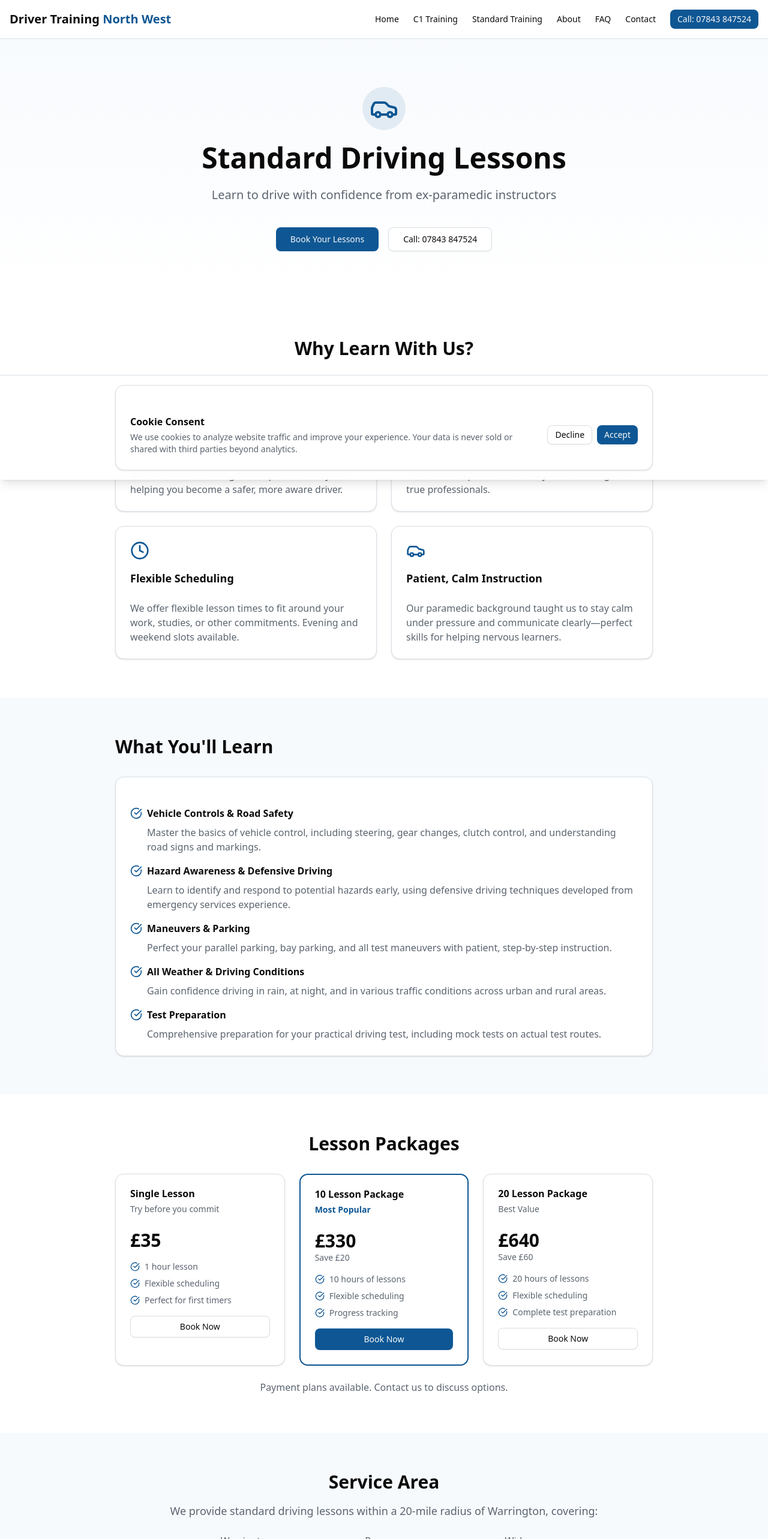
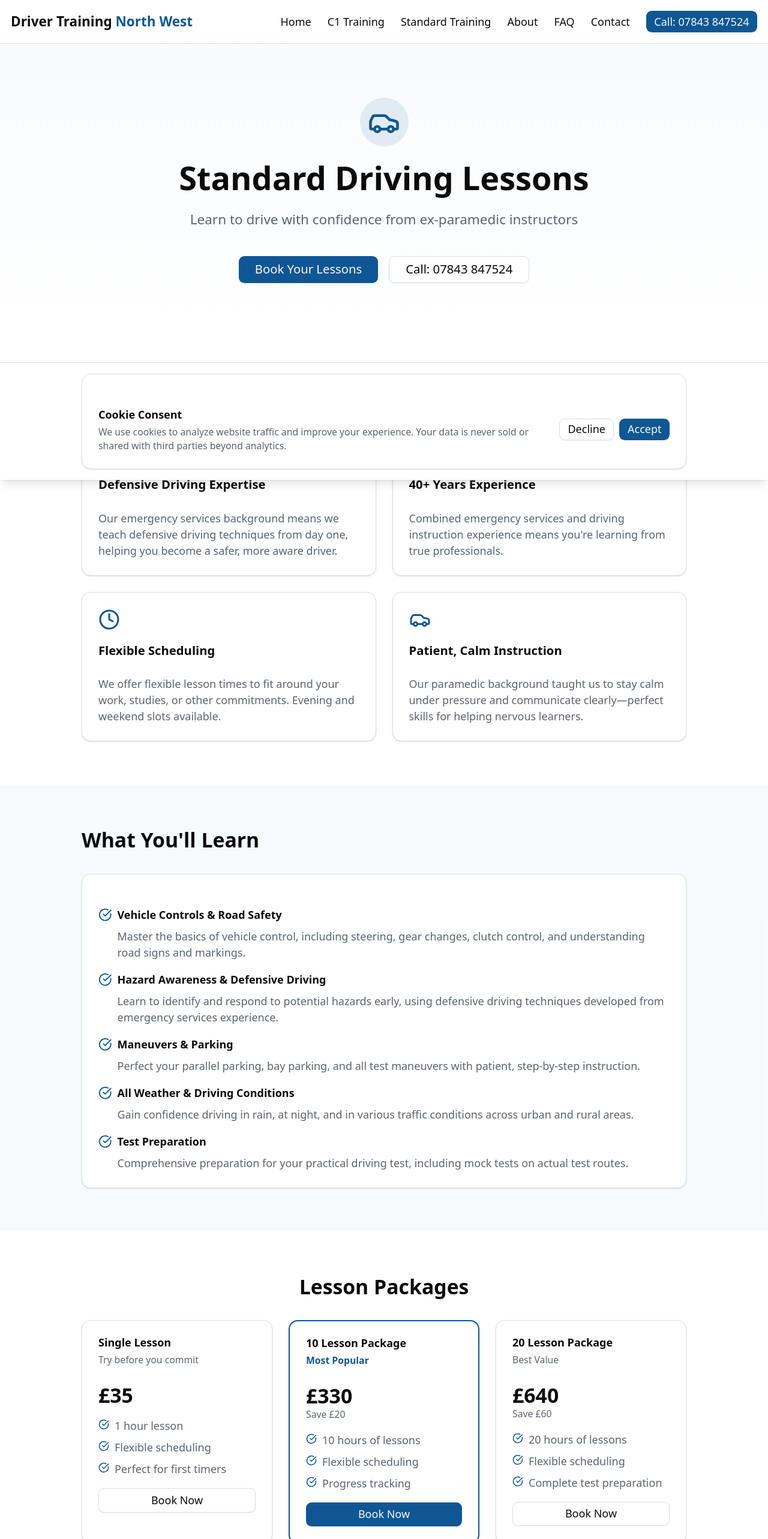
Before and after one commit to hloughrey/driver-training-v2, a Next.js app: page /training/standard-licence in a window 1280 px wide. Shown: the top 2566 px of the page at 60% size. Built offline with nearby package versions, Linux system fonts and the light colour scheme.

Commit message:
increase font size

```diff
--- a/src/app/contact/page.tsx
+++ b/src/app/contact/page.tsx
@@ -76,13 +76,13 @@ export default function ContactPage() {
                 <div className="space-y-4">
                   <div>
                     <h4 className="font-semibold mb-2">Standard Training</h4>
-                    <p className="text-sm text-muted-foreground">
+                    <p className="text-base text-muted-foreground">
                       20-mile radius: Warrington, Runcorn, Widnes, St Helens, Wigan, Sale, Altrincham, Northwich, Knutsford, Chester
                     </p>
                   </div>
                   <div>
                     <h4 className="font-semibold mb-2">C1 Training</h4>
-                    <p className="text-sm text-muted-foreground">
+                    <p className="text-base text-muted-foreground">
                       Extended coverage: All standard areas plus Liverpool, Manchester, Stockport, Bolton, and wider Merseyside
                     </p>
                   </div>
--- a/src/app/globals.css
+++ b/src/app/globals.css
@@ -117,9 +117,14 @@
 }
 
 @layer base {
+  html {
+    @apply text-[16px] sm:text-[17px] md:text-[18px];
+  }
+
   * {
     @apply border-border outline-ring/50;
   }
+
   body {
     @apply bg-background text-foreground;
   }
--- a/src/app/page.tsx
+++ b/src/app/page.tsx
@@ -55,15 +55,15 @@ export default function HomePage() {
           <div className="max-w-4xl mx-auto grid sm:grid-cols-3 gap-8 text-center">
             <div className="space-y-2">
               <div className="text-4xl font-bold text-primary">40+</div>
-              <div className="text-sm text-muted-foreground">Years Combined Experience</div>
+              <div className="text-base text-muted-foreground">Years Combined Experience</div>
             </div>
             <div className="space-y-2">
               <div className="text-4xl font-bold text-primary">90%</div>
-              <div className="text-sm text-muted-foreground">First-Time Pass Rate</div>
+              <div className="text-base text-muted-foreground">First-Time Pass Rate</div>
             </div>
             <div className="space-y-2">
               <div className="text-4xl font-bold text-primary">100%</div>
-              <div className="text-sm text-muted-foreground">Ex-Paramedic Instructors</div>
+              <div className="text-base text-muted-foreground">Ex-Paramedic Instructors</div>
             </div>
           </div>
         </div>
--- a/src/app/training/standard-licence/page.tsx
+++ b/src/app/training/standard-licence/page.tsx
@@ -183,7 +183,7 @@ export default function StandardLicensePage() {
                 </CardHeader>
                 <CardContent className="space-y-4">
                   <div className="text-3xl font-bold">£35</div>
-                  <ul className="space-y-2 text-sm text-muted-foreground">
+                  <ul className="space-y-2 text-base text-muted-foreground">
                     <li className="flex items-start gap-2">
                       <CheckCircle className="h-4 w-4 text-primary mt-0.5 flex-shrink-0" />
                       <span>1 hour lesson</span>
@@ -213,7 +213,7 @@ export default function StandardLicensePage() {
                     <div className="text-3xl font-bold">£330</div>
                     <div className="text-sm text-muted-foreground">Save £20</div>
                   </div>
-                  <ul className="space-y-2 text-sm text-muted-foreground">
+                  <ul className="space-y-2 text-base text-muted-foreground">
                     <li className="flex items-start gap-2">
                       <CheckCircle className="h-4 w-4 text-primary mt-0.5 flex-shrink-0" />
                       <span>10 hours of lessons</span>
@@ -243,7 +243,7 @@ export default function StandardLicensePage() {
                     <div className="text-3xl font-bold">£640</div>
                     <div className="text-sm text-muted-foreground">Save £60</div>
                   </div>
-                  <ul className="space-y-2 text-sm text-muted-foreground">
+                  <ul className="space-y-2 text-base text-muted-foreground">
                     <li className="flex items-start gap-2">
                       <CheckCircle className="h-4 w-4 text-primary mt-0.5 flex-shrink-0" />
                       <span>20 hours of lessons</span>
--- a/src/components/layout/footer.tsx
+++ b/src/components/layout/footer.tsx
@@ -18,7 +18,7 @@ export function Footer() {
           {/* Quick Links */}
           <div className="space-y-4">
             <h4 className="font-semibold">Quick Links</h4>
-            <ul className="space-y-2 text-sm">
+            <ul className="space-y-2 text-base">
               <li>
                 <Link href="/training/c1-licence" className="text-muted-foreground hover:text-foreground transition-colors">
                   C1 Training
@@ -50,7 +50,7 @@ export function Footer() {
           {/* Service Areas */}
           <div className="space-y-4">
             <h4 className="font-semibold">Service Areas</h4>
-            <ul className="space-y-1 text-sm text-muted-foreground">
+            <ul className="space-y-1 text-base text-muted-foreground">
               <li>Warrington</li>
               <li>Runcorn</li>
               <li>Widnes</li>
@@ -67,7 +67,7 @@ export function Footer() {
           {/* Contact */}
           <div className="space-y-4">
             <h4 className="font-semibold">Contact Us</h4>
-            <div className="space-y-2 text-sm text-muted-foreground">
+            <div className="space-y-2 text-base text-muted-foreground">
               <p>
                 <a href="tel:07843847524" className="hover:text-foreground transition-colors">
                   07843 847524
--- a/src/components/layout/header.tsx
+++ b/src/components/layout/header.tsx
@@ -36,37 +36,37 @@ export function Header() {
           <nav className="hidden md:flex items-center space-x-6">
             <Link
               href="/"
-              className="text-sm font-medium transition-colors hover:text-primary"
+              className="text-base font-medium transition-colors hover:text-primary"
             >
               Home
             </Link>
             <Link
               href="/training/c1-licence"
-              className="text-sm font-medium transition-colors hover:text-primary"
+              className="text-base font-medium transition-colors hover:text-primary"
             >
               C1 Training
             </Link>
             <Link
               href="/training/standard-licence"
-              className="text-sm font-medium transition-colors hover:text-primary"
+              className="text-base font-medium transition-colors hover:text-primary"
             >
               Standard Training
             </Link>
             <Link
               href="/about"
-              className="text-sm font-medium transition-colors hover:text-primary"
+              className="text-base font-medium transition-colors hover:text-primary"
             >
               About
             </Link>
             <Link
               href="/faq"
-              className="text-sm font-medium transition-colors hover:text-primary"
+              className="text-base font-medium transition-colors hover:text-primary"
             >
               FAQ
             </Link>
             <Link
               href="/contact"
-              className="text-sm font-medium transition-colors hover:text-primary"
+              className="text-base font-medium transition-colors hover:text-primary"
             >
               Contact
             </Link>
--- a/src/components/sections/cta-section.tsx
+++ b/src/components/sections/cta-section.tsx
@@ -9,7 +9,7 @@ export function CTASection() {
           <h2 className="text-3xl sm:text-4xl font-bold">
             Ready to Start Your Training?
           </h2>
-          <p className="text-lg opacity-90">
+          <p className="text-xl opacity-90">
             Get in touch today to book your first lesson or consultation
           </p>
           <div className="flex flex-col sm:flex-row gap-4 justify-center items-center pt-4">
--- a/src/components/sections/instructor-card.tsx
+++ b/src/components/sections/instructor-card.tsx
@@ -28,7 +28,7 @@ export function InstructorCard({ name, image, experience, bio, qualifications }:
         </CardDescription>
       </CardHeader>
       <CardContent className="space-y-4">
-        <p className="text-sm text-muted-foreground leading-relaxed">{bio}</p>
+        <p className="text-base text-muted-foreground leading-relaxed">{bio}</p>
         <div>
           <h4 className="font-semibold mb-2">Qualifications</h4>
           <ul className="space-y-1 text-sm text-muted-foreground">
--- a/src/components/sections/services-overview.tsx
+++ b/src/components/sections/services-overview.tsx
@@ -27,7 +27,7 @@ export function ServicesOverview() {
               </CardDescription>
             </CardHeader>
             <CardContent className="space-y-4">
-              <ul className="space-y-2 text-sm">
+              <ul className="space-y-2 text-base">
                 <li className="flex items-start">
                   <span className="text-primary mr-2">✓</span>
                   <span>Vehicles 3.5-7.5 tonnes</span>
@@ -63,7 +63,7 @@ export function ServicesOverview() {
               </CardDescription>
             </CardHeader>
             <CardContent className="space-y-4">
-              <ul className="space-y-2 text-sm">
+              <ul className="space-y-2 text-base">
                 <li className="flex items-start">
                   <span className="text-primary mr-2">✓</span>
                   <span>Defensive driving approach</span>
--- a/src/components/ui/button.tsx
+++ b/src/components/ui/button.tsx
@@ -5,7 +5,7 @@ import { Slot } from "radix-ui"
 import { cn } from "@/lib/utils"
 
 const buttonVariants = cva(
-  "inline-flex items-center justify-center gap-2 whitespace-nowrap rounded-md text-sm font-medium transition-all disabled:pointer-events-none disabled:opacity-50 [&_svg]:pointer-events-none [&_svg:not([class*='size-'])]:size-4 shrink-0 [&_svg]:shrink-0 outline-none focus-visible:border-ring focus-visible:ring-ring/50 focus-visible:ring-[3px] aria-invalid:ring-destructive/20 dark:aria-invalid:ring-destructive/40 aria-invalid:border-destructive",
+  "inline-flex items-center justify-center gap-2 whitespace-nowrap rounded-md text-base font-medium transition-all disabled:pointer-events-none disabled:opacity-50 [&_svg]:pointer-events-none [&_svg:not([class*='size-'])]:size-4 shrink-0 [&_svg]:shrink-0 outline-none focus-visible:border-ring focus-visible:ring-ring/50 focus-visible:ring-[3px] aria-invalid:ring-destructive/20 dark:aria-invalid:ring-destructive/40 aria-invalid:border-destructive",
   {
     variants: {
       variant: {
@@ -24,7 +24,7 @@ const buttonVariants = cva(
         default: "h-9 px-4 py-2 has-[>svg]:px-3",
         xs: "h-6 gap-1 rounded-md px-2 text-xs has-[>svg]:px-1.5 [&_svg:not([class*='size-'])]:size-3",
         sm: "h-8 rounded-md gap-1.5 px-3 has-[>svg]:px-2.5",
-        lg: "h-10 rounded-md px-6 has-[>svg]:px-4",
+        lg: "h-10 rounded-md px-6 has-[>svg]:px-4 text-lg",
         icon: "size-9",
         "icon-xs": "size-6 rounded-md [&_svg:not([class*='size-'])]:size-3",
         "icon-sm": "size-8",
```
